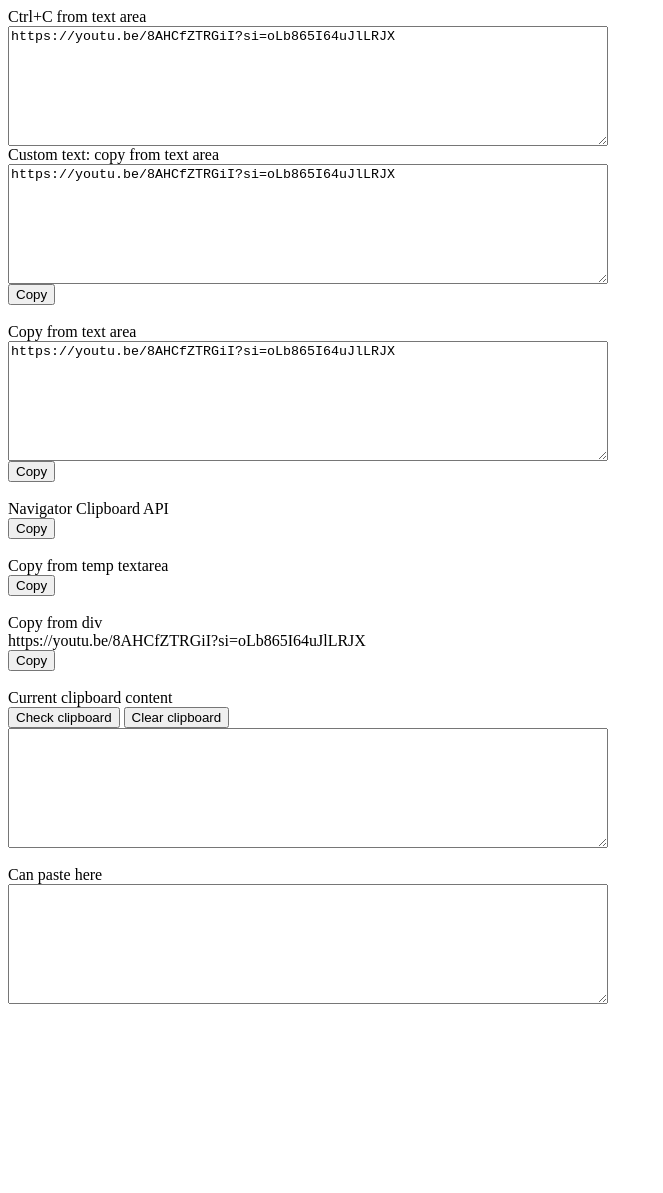
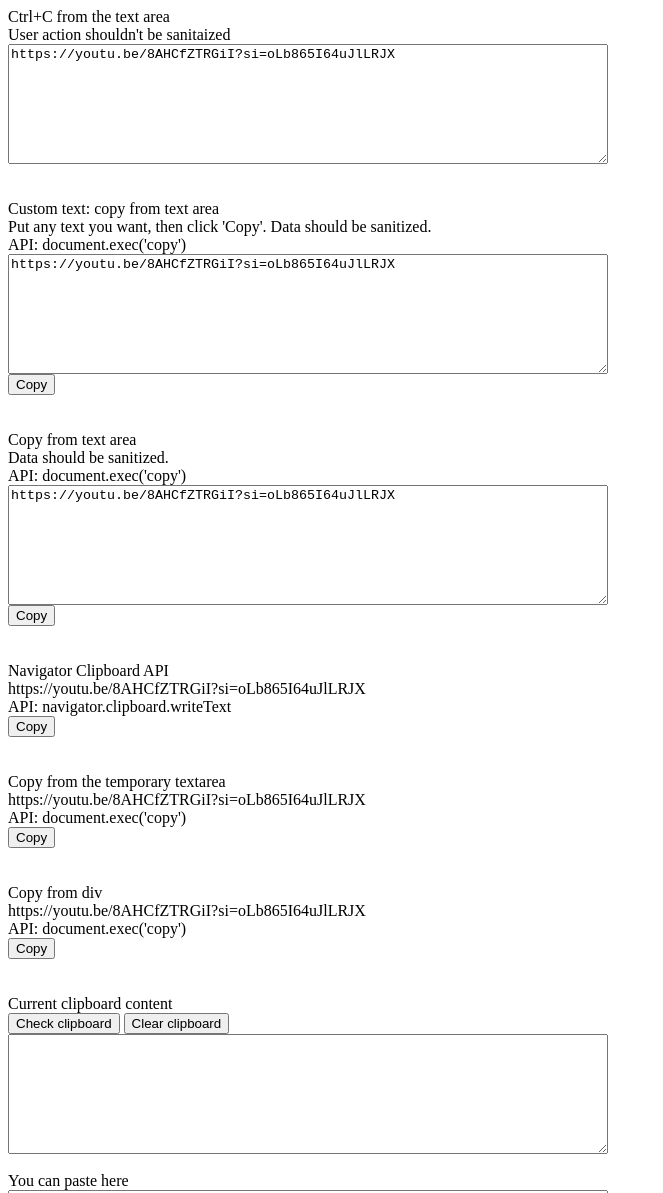
Before and after one commit to boocmp/boocmp.github.io, a plain HTML site: page clipboard/index.html in a window 1280 px wide. Shown: the top 1193 px of the page, without its empty margins (0-663 px from the left). Before the commit the page ends 1012 px from the top, so only its background shows below. Drawn offline with Linux system fonts and the light colour scheme.

Commit message:
moar of clipboard.

```diff
--- a/clipboard/index.html
+++ b/clipboard/index.html
@@ -9,12 +9,27 @@
     </style>
 
     <script>
+        function check() {
+            t = document.getElementById('check')
+            console.log('a')
+            txt = navigator.clipboard.readText().then(
+                (value) => {
+                    console.log('b')
+                    t.textContent = value
+                },
+                (e) => {
+                    console.log(e)
+                }
+            )
+        }
+
         function copy_from_text_area(name) {
             const ta = document.getElementById(name)
             ta.focus()
             ta.select()
             document.execCommand('copy')
-        }
+            check()
+	}
 
         function copy_from_temp() {
             var textArea = document.createElement("textarea")
@@ -37,6 +52,7 @@
             document.execCommand('copy')
 
             document.body.removeChild(textArea)
+            check()
         }
 
         function copy_from_div() {
@@ -45,24 +61,12 @@
             window.getSelection().selectAllChildren(d)
             document.execCommand('copy')
             window.getSelection().empty()
+            check()
         }
 
         async function navigator_copy() {
             await navigator.clipboard.writeText('https://youtu.be/8AHCfZTRGiI?si=oLb865I64uJlLRJX')
-        }
-
-        function check() {
-            t = document.getElementById('check')
-            console.log('a')
-            txt = navigator.clipboard.readText().then(
-                (value) => {
-                    console.log('b')
-                    t.textContent = value
-                },
-                (e) => {
-                    console.log(e)
-                }
-            )
+            check()
         }
 
         async function clear_cb() {
@@ -77,14 +81,20 @@
 
 <body>
     <div>
-        <div>Ctrl+C from text area</div>
+        <div>Ctrl+C from the text area</div>
+	<div>User action shouldn't be sanitaized</div>
         <div>
             <textarea readonly="true">https://youtu.be/8AHCfZTRGiI?si=oLb865I64uJlLRJX</textarea>
         </div>
     </div>
 
+    <br />
+    <br />
+
     <div>
         <div>Custom text: copy from text area</div>
+	<div>Put any text you want, then click 'Copy'. Data should be sanitized. </div>
+	<div> API: document.exec('copy') </div>
         <div>
             <textarea id="area_1">https://youtu.be/8AHCfZTRGiI?si=oLb865I64uJlLRJX</textarea>
         </div>
@@ -93,32 +103,45 @@
 
 
     <br />
+    <br />
     <div>
         <div>Copy from text area</div>
+	<div>Data should be sanitized. </div>
+	<div>API: document.exec('copy') </div>
         <div>
             <textarea id="area_2" readonly="true">https://youtu.be/8AHCfZTRGiI?si=oLb865I64uJlLRJX</textarea>
         </div>
         <button onclick="copy_from_text_area('area_2')"> Copy </button>
     </div>
+
+    <br />
     <br />
     <div>
         <div>Navigator Clipboard API</div>
+	<div>https://youtu.be/8AHCfZTRGiI?si=oLb865I64uJlLRJX</div>
+	<div>API: navigator.clipboard.writeText </div>
         <button onclick="navigator_copy()"> Copy </button>
     </div>
 
     <br />
+    <br />
     <div>
-        <div>Copy from temp textarea </div>
+        <div>Copy from the temporary textarea</div>
+	<div>https://youtu.be/8AHCfZTRGiI?si=oLb865I64uJlLRJX</div>
+	<div>API: document.exec('copy') </div>
         <button onclick="copy_from_temp()"> Copy </button>
     </div>
 
     <br />
+    <br />
     <div>
         <div>Copy from div </div>
         <div id="text_div" tabindex="-1">https://youtu.be/8AHCfZTRGiI?si=oLb865I64uJlLRJX</div>
+	<div>API: document.exec('copy') </div>
         <button onclick="copy_from_div()"> Copy </button>
     </div>
 
+    <br />
     <br />
 
     <div>
@@ -126,13 +149,13 @@
         <div><button onclick="check()"> Check clipboard </button>
             <button onclick="clear_cb()"> Clear clipboard </button>
         </div>
-        <textarea id="check" readonly="" true"> </textarea>
+        <textarea id="check" readonly="true"> </textarea>
     </div>
 
     <br />
 
     <div>
-        <div> Can paste here </div>
+        <div> You can paste here </div>
         <textarea></textarea>
     </div>
 </body>
```
